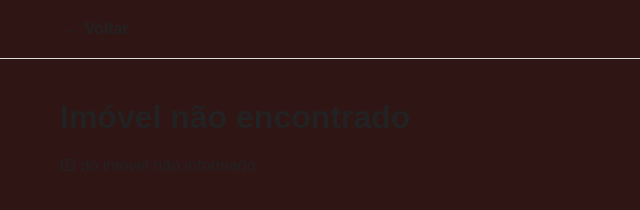
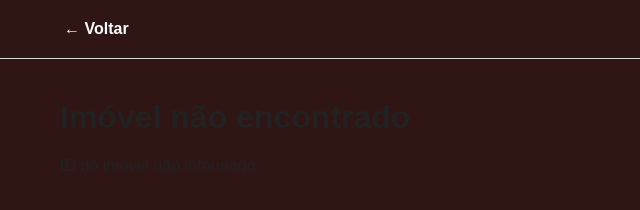
Before and after one commit to skullacho/TCC-3, a plain HTML site: page frontend/imovel/index.html in a window 1280 px wide. Shown: the full height of the page, 0-640 px from the left. Drawn offline with Linux system fonts and the light colour scheme.

Commit message:
Update style.css

```diff
--- a/frontend/imovel/style.css
+++ b/frontend/imovel/style.css
@@ -23,7 +23,7 @@ header {
 
 
 header a {
-    color: #222;
+    color: #ffff;
 
     text-decoration: none;
 
```
